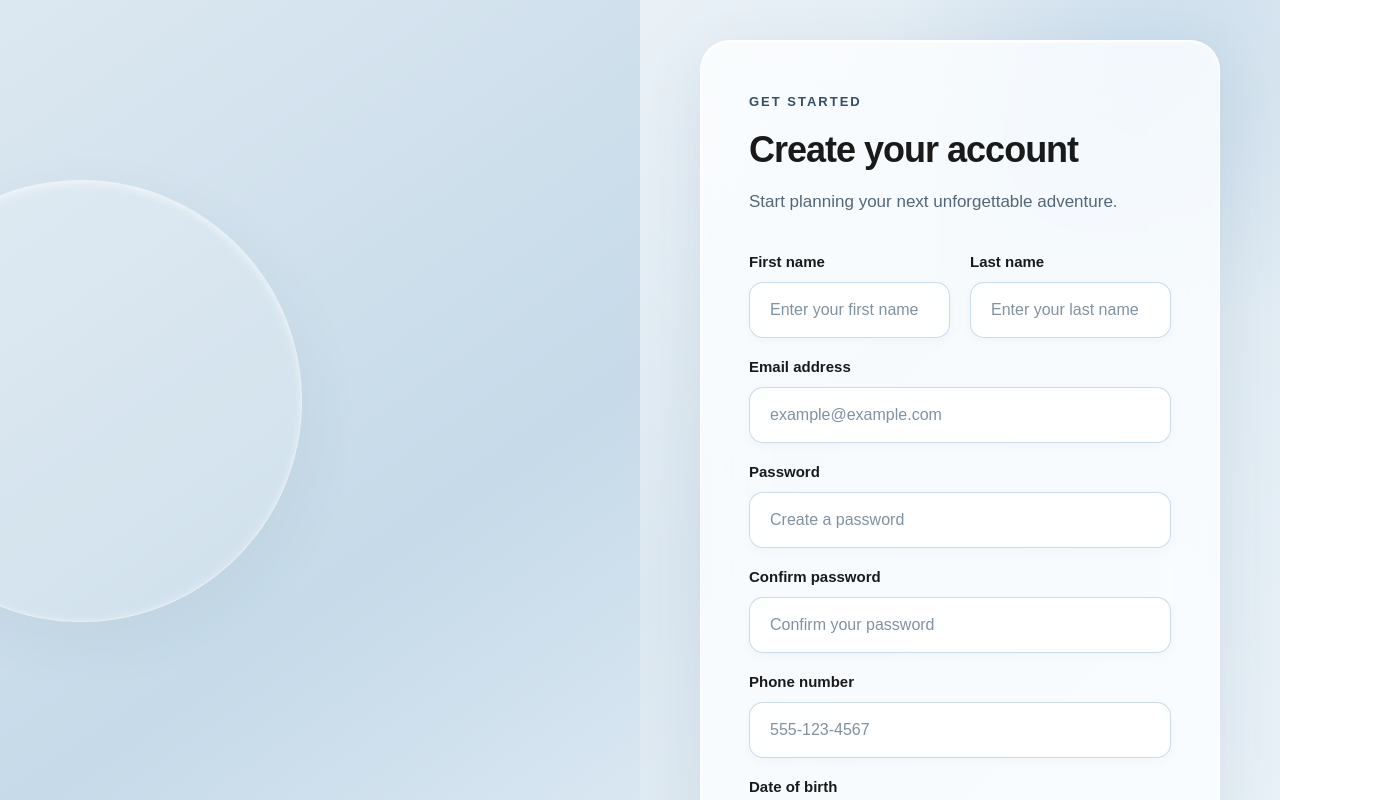
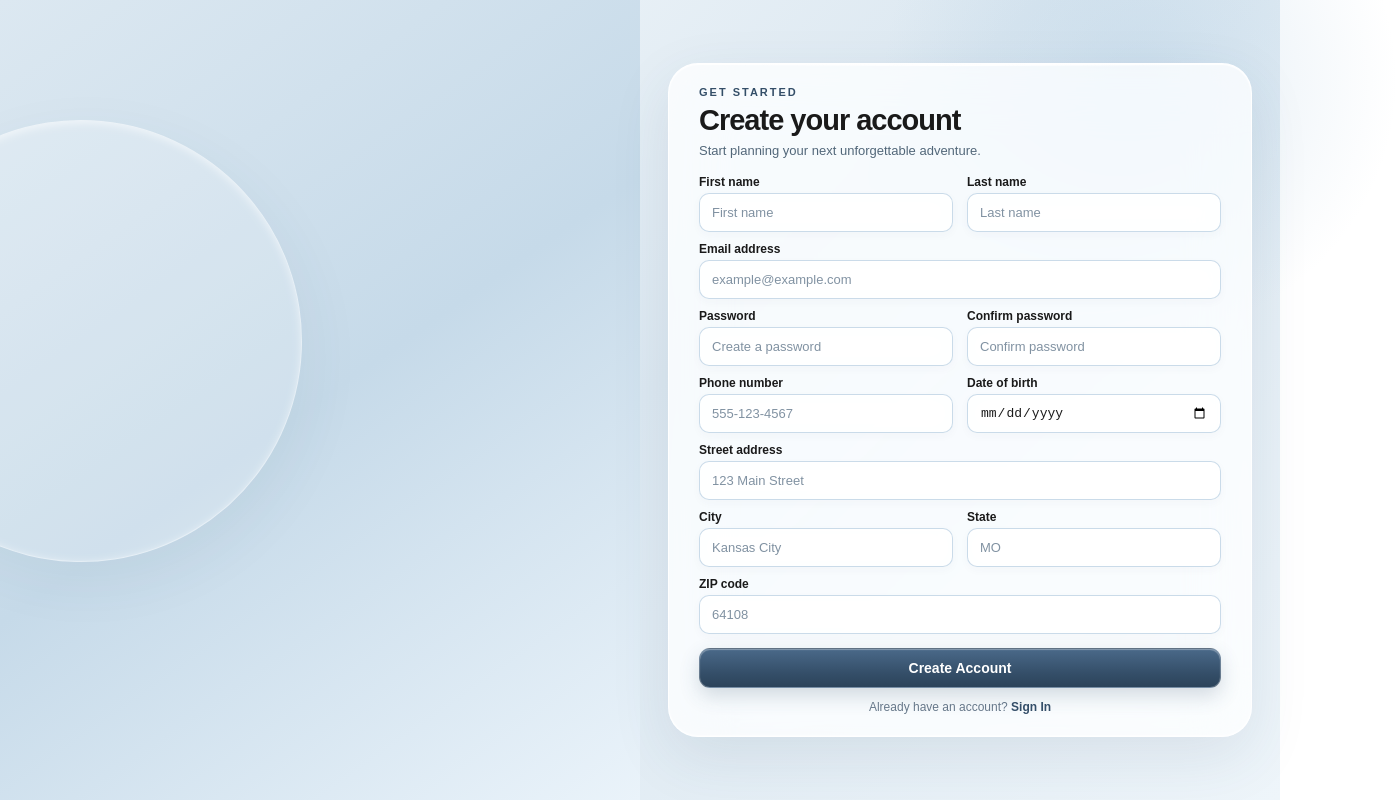
Before and after one commit to mahnoorshahidx/cs451-final-project, a React app in the folder frontend/: page /signup in a window 1280 px wide. Shown: the top 800 px of the page, 1400 px wide, since content can reach past the window. Built offline with nearby package versions, Linux system fonts and the light colour scheme; no server answers; the HTML template or start-up script is replaced by a standard one.

Commit message:
Improve signup form, bank connection, and sidebar layout

```diff
--- a/frontend/src/pages/BankConnection.jsx
+++ b/frontend/src/pages/BankConnection.jsx
@@ -111,11 +111,6 @@ function BankConnection() {
 
           </div>
 
-          <div className="smart-saving">
-            <h4>✦ Smart saving is active</h4>
-            <p>$125 moves to travel savings every Friday (simulated)</p>
-          </div>
-
           <button className="bank-action-btn" onClick={disconnectBank} disabled={busy}>
             {busy ? "Disconnecting..." : "Disconnect demo account"}
           </button>
--- a/frontend/src/pages/Login.jsx
+++ b/frontend/src/pages/Login.jsx
@@ -92,14 +92,6 @@ function Login() {
 
                     </form>
 
-                    <div className="login-divider">
-                        <span>or</span>
-                    </div>
-
-                    <button type="button" className="google-button">
-                        Continue with Google
-                    </button>
-
                     <p className="signup-text">
                         New to TripBudget? <Link to="/signup">Create an account</Link>
                     </p>
--- a/frontend/src/pages/Signup.jsx
+++ b/frontend/src/pages/Signup.jsx
@@ -15,7 +15,10 @@ function Signup() {
     confirmPassword: "",
     phoneNumber: "",
     dateOfBirth: "",
-    address: "",
+    streetAddress: "",
+    city: "",
+    state: "",
+    zipCode: "",
   });
 
   const [error, setError] = useState("");
@@ -50,7 +53,15 @@ function Signup() {
         password: formData.password,
         phoneNumber: formData.phoneNumber,
         dateOfBirth: formData.dateOfBirth,
-        address: formData.address,
+        address: [
+          formData.streetAddress.trim(),
+          formData.city.trim(),
+          [formData.state.trim(), formData.zipCode.trim()]
+            .filter(Boolean)
+            .join(" "),
+        ]
+          .filter(Boolean)
+          .join(", "),
       };
 
       await register(body);
@@ -84,93 +95,102 @@ function Signup() {
           <form className="signup-form" onSubmit={handleSubmit}>
 
             {/* First and Last Name */}
-            <div className="name-row">
 
-              <div className="name-field">
+            <div className="signup-grid">
+
+              <div className="signup-field">
                 <label htmlFor="firstName">First name</label>
                 <input
                   id="firstName"
                   name="firstName"
                   type="text"
-                  placeholder="Enter your first name"
+                  placeholder="First name"
+                  autoComplete="given-name"
                   value={formData.firstName}
                   onChange={handleChange}
                   required
                 />
               </div>
 
-              <div className="name-field">
+              <div className="signup-field">
                 <label htmlFor="lastName">Last name</label>
                 <input
                   id="lastName"
                   name="lastName"
                   type="text"
-                  placeholder="Enter your last name"
+                  placeholder="Last name"
+                  autoComplete="family-name"
                   value={formData.lastName}
                   onChange={handleChange}
                   required
                 />
               </div>
 
-            </div>
-
               {fieldErrors.name && (
-              <p className="error-text">{fieldErrors.name}</p>
+                <p className="error-text signup-full">{fieldErrors.name}</p>
               )}
 
+              <div className="signup-field signup-full">
                 <label htmlFor="email">Email address</label>
                 <input
                   id="email"
                   name="email"
                   type="email"
                   placeholder="example@example.com"
+                  autoComplete="email"
                   value={formData.email}
                   onChange={handleChange}
                   required
                 />
-            {fieldErrors.email && (
-              <p className="error-text">{fieldErrors.email}</p>
-            )}
+                {fieldErrors.email && <p className="error-text">{fieldErrors.email}</p>}
+              </div>
 
+              <div className="signup-field">
                 <label htmlFor="password">Password</label>
                 <input
                   id="password"
                   name="password"
                   type="password"
                   placeholder="Create a password"
+                  autoComplete="new-password"
                   value={formData.password}
                   onChange={handleChange}
                   minLength={8}
                   required
                 />
-            {fieldErrors.password && (
-              <p className="error-text">{fieldErrors.password}</p>
-            )}
+                {fieldErrors.password && <p className="error-text">{fieldErrors.password}</p>}
+              </div>
 
+              <div className="signup-field">
                 <label htmlFor="confirmPassword">Confirm password</label>
                 <input
                   id="confirmPassword"
                   name="confirmPassword"
                   type="password"
-              placeholder="Confirm your password"
+                  placeholder="Confirm password"
+                  autoComplete="new-password"
                   value={formData.confirmPassword}
                   onChange={handleChange}
+                  minLength={8}
                   required
                 />
+              </div>
 
+              <div className="signup-field">
                 <label htmlFor="phoneNumber">Phone number</label>
                 <input
                   id="phoneNumber"
                   name="phoneNumber"
                   type="tel"
                   placeholder="555-123-4567"
+                  autoComplete="tel"
                   value={formData.phoneNumber}
                   onChange={handleChange}
                 />
-            {fieldErrors.phoneNumber && (
-              <p className="error-text">{fieldErrors.phoneNumber}</p>
-            )}
+                {fieldErrors.phoneNumber && <p className="error-text">{fieldErrors.phoneNumber}</p>}
+              </div>
 
+              <div className="signup-field">
                 <label htmlFor="dateOfBirth">Date of birth</label>
                 <input
                   id="dateOfBirth"
@@ -179,22 +199,64 @@ function Signup() {
                   value={formData.dateOfBirth}
                   onChange={handleChange}
                 />
-            {fieldErrors.dateOfBirth && (
-              <p className="error-text">{fieldErrors.dateOfBirth}</p>
-            )}
+                {fieldErrors.dateOfBirth && <p className="error-text">{fieldErrors.dateOfBirth}</p>}
+              </div>
 
-            <label htmlFor="address">Address</label>
+              <div className="signup-field signup-full">
+                <label htmlFor="streetAddress">Street address</label>
                 <input
-              id="address"
-              name="address"
+                  id="streetAddress"
+                  name="streetAddress"
                   type="text"
-              placeholder="Enter your address"
-              value={formData.address}
+                  placeholder="123 Main Street"
+                  autoComplete="street-address"
+                  value={formData.streetAddress}
                   onChange={handleChange}
                 />
-            {fieldErrors.address && (
-              <p className="error-text">{fieldErrors.address}</p>
-            )}
+              </div>
+
+              <div className="signup-field">
+                <label htmlFor="city">City</label>
+                <input
+                  id="city"
+                  name="city"
+                  type="text"
+                  placeholder="Kansas City"
+                  autoComplete="address-level2"
+                  value={formData.city}
+                  onChange={handleChange}
+                />
+              </div>
+
+              <div className="signup-field">
+                <label htmlFor="state">State</label>
+                <input
+                  id="state"
+                  name="state"
+                  type="text"
+                  placeholder="MO"
+                  autoComplete="address-level1"
+                  value={formData.state}
+                  onChange={handleChange}
+                />
+              </div>
+
+              <div className="signup-field signup-full">
+                <label htmlFor="zipCode">ZIP code</label>
+                <input
+                  id="zipCode"
+                  name="zipCode"
+                  type="text"
+                  inputMode="numeric"
+                  placeholder="64108"
+                  autoComplete="postal-code"
+                  value={formData.zipCode}
+                  onChange={handleChange}
+                />
+                {fieldErrors.address && <p className="error-text">{fieldErrors.address}</p>}
+              </div>
+
+            </div>
 
             {error && <p className="error-text" role="alert">{error}</p>}
 
@@ -205,6 +267,7 @@ function Signup() {
             >
               {loading ? "Creating account..." : "Create Account"}
             </button>
+
 
           </form>
 
--- a/frontend/src/styles/Sidebar.css
+++ b/frontend/src/styles/Sidebar.css
@@ -7,7 +7,9 @@
 .sidebar {
   width: 240px;
   min-width: 240px;
+  height: 100%;
   min-height: 100vh;
+  align-self: stretch;
 
   display: flex;
   flex-direction: column;
--- a/frontend/src/styles/SignUp.css
+++ b/frontend/src/styles/SignUp.css
@@ -387,3 +387,132 @@
     transform: none;
   }
 }
+
+
+
+
+/* Compact signup layout */
+.signup-right {
+  padding: 16px 28px;
+}
+
+.signup-container {
+  max-width: 600px;
+  padding: 22px 30px;
+  overflow: visible;
+}
+
+.signup-container .welcome-text {
+  font-size: 11px;
+  margin: 0 0 6px;
+}
+
+.signup-container h1 {
+  font-size: 29px;
+  margin: 0 0 5px;
+}
+
+.signup-subtitle {
+  font-size: 13px;
+  line-height: 1.4;
+  margin: 0 0 15px;
+}
+
+.signup-form {
+  display: flex;
+  flex-direction: column;
+  gap: 10px;
+}
+
+.signup-grid {
+  display: grid;
+  grid-template-columns: repeat(2, minmax(0, 1fr));
+  gap: 10px 14px;
+}
+
+.signup-field {
+  display: flex;
+  flex-direction: column;
+  gap: 4px;
+  min-width: 0;
+}
+
+.signup-full {
+  grid-column: 1 / -1;
+}
+
+.signup-field label {
+  font-size: 12px;
+  margin: 0;
+  font-weight: 600;
+}
+
+.signup-field input {
+  min-width: 0;
+  height: 39px;
+  padding: 8px 12px;
+  border-radius: 10px;
+  font-size: 13px;
+}
+
+.signup-button {
+  padding: 11px 16px;
+  margin-top: 4px;
+  font-size: 14px;
+  border-radius: 11px;
+}
+
+.signup-login-text {
+  font-size: 12px;
+  margin: 12px 0 0;
+}
+
+.signup-form .error-text {
+  color: #B42318;
+  font-size: 12px;
+  margin: 2px 0;
+}
+
+/* Allow scrolling when screen height is limited */
+.signup-page {
+  overflow: visible;
+}
+
+.signup-right {
+  min-height: 100vh;
+}
+
+/* Responsive layout */
+@media (max-width: 900px) {
+  .signup-right {
+    padding: 20px;
+  }
+
+  .signup-container {
+    max-width: 600px;
+    padding: 24px;
+  }
+}
+
+@media (max-width: 600px) {
+  .signup-right {
+    padding: 16px;
+  }
+
+  .signup-container {
+    padding: 22px 18px;
+  }
+
+  .signup-grid {
+    grid-template-columns: 1fr;
+    gap: 10px;
+  }
+
+  .signup-full {
+    grid-column: auto;
+  }
+
+  .signup-container h1 {
+    font-size: 26px;
+  }
+}
```
Lines whose indentation alone changed are shown as unchanged.
